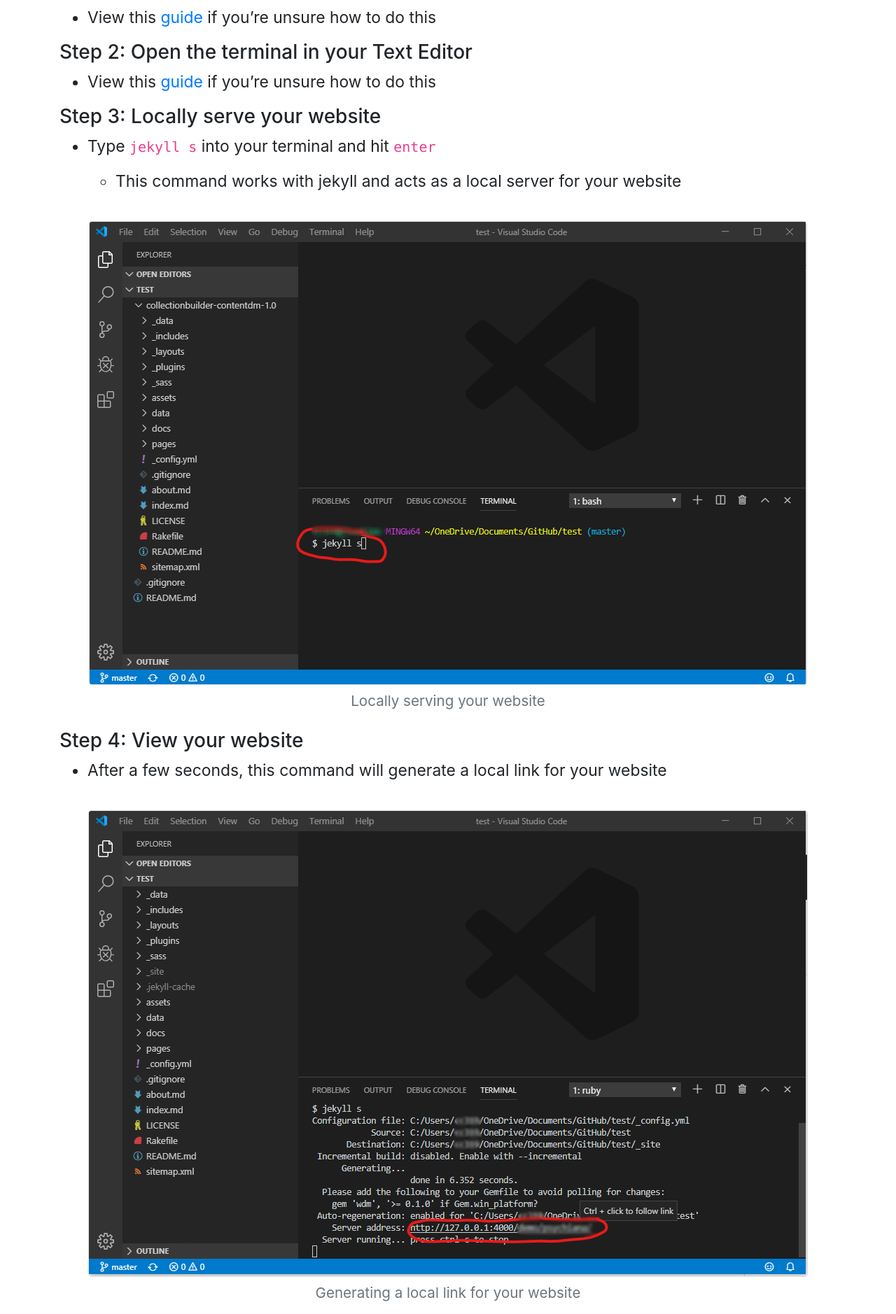
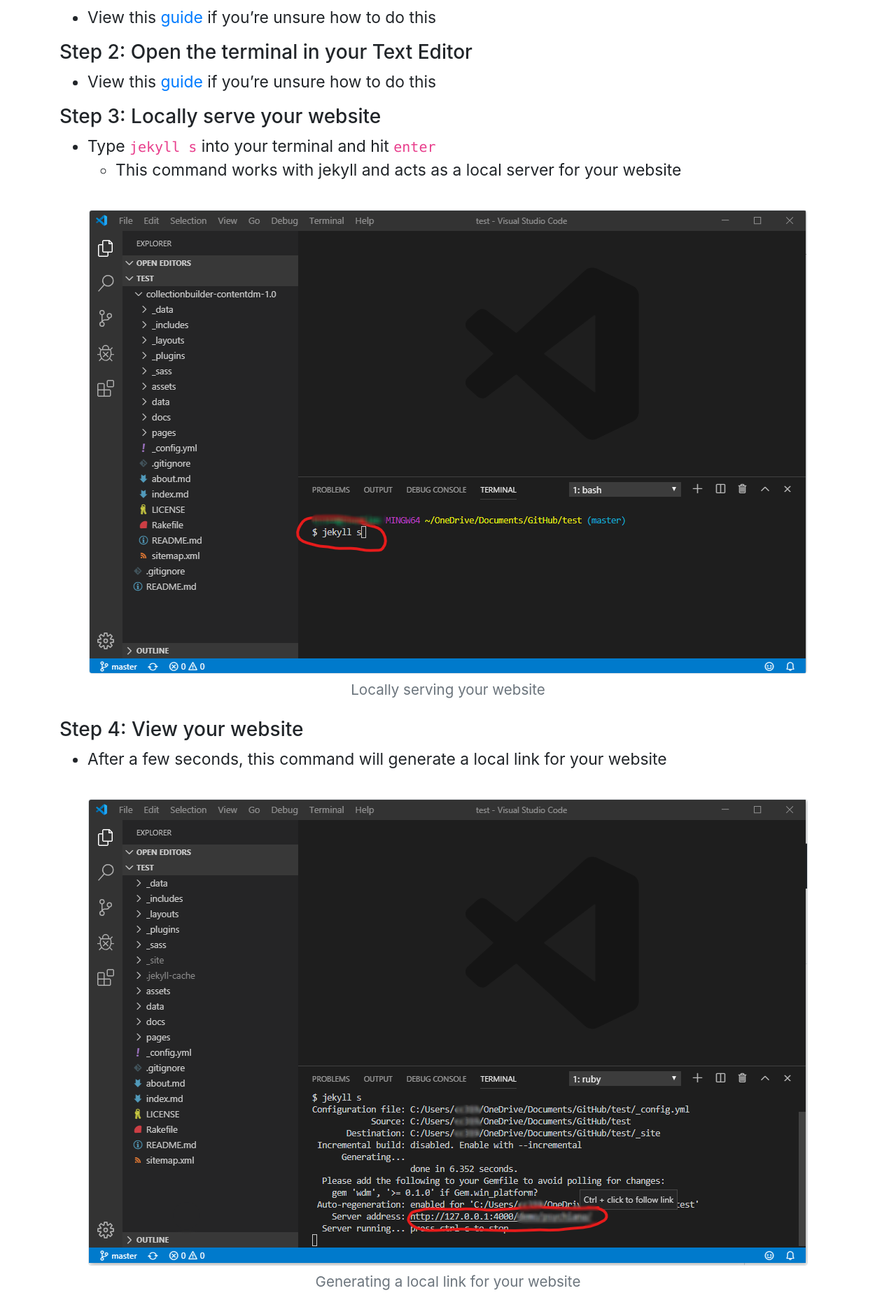
Before and after one commit to lib-static/howto, a Jekyll site: the page built from howtos/generatingsite.md, in a window 1280 px wide. Shown: the part 606-2484 px from the top of the page at 70% size. Built offline with Jekyll 4.4.1, drawn with Linux system fonts in a browser that asks for light colours.

Commit message:
update spacing

```diff
--- a/howtos/generatingsite.md
+++ b/howtos/generatingsite.md
@@ -26,8 +26,8 @@ Generating website code in your text editor allows you to see your edits in real
 ### Step 3: Locally serve your website
 
 - Type `jekyll s` into your terminal and hit `enter`
+    - This command works with jekyll and acts as a local server for your website
 
-    - This command works with jekyll and acts as a local server for your website
 {% include bootstrap/figure.md img="/github/jekylls.png" caption="Locally serving your website" alt="Typing jekyll s into the terminal to locally serve your website" %}
 
 ### Step 4: View your website
```
